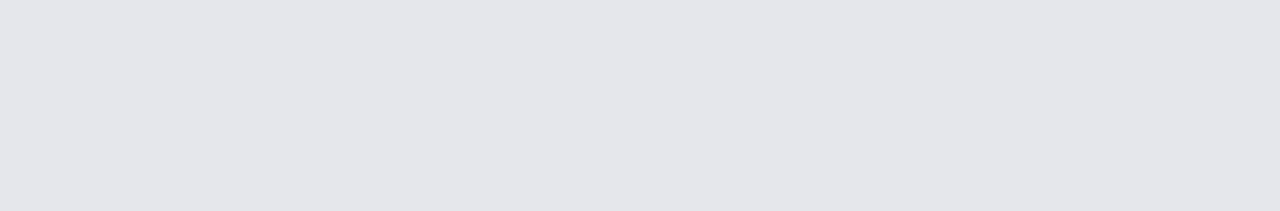
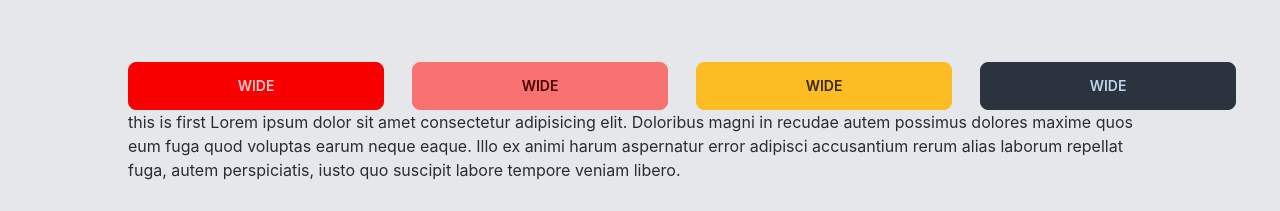
Before and after one commit to euhansarkar/yaanal-client, a React (Create React App) app: page / in a window 1280 px wide. Shown: the part 1212-1423 px from the top of the page. Before the commit the page ends 1242 px from the top, so only its background shows below. Built offline with nearby package versions, Linux system fonts and the light colour scheme.

Commit message:
basic tab added

```diff
--- a/src/Pages/Home/FeaturedFoods/FeaturedFoods.jsx
+++ b/src/Pages/Home/FeaturedFoods/FeaturedFoods.jsx
@@ -1,11 +1,42 @@
-import React from 'react';
+import React from "react";
+import { Tab, TabList, TabPanel, Tabs } from "react-tabs";
 
 const FeaturedFoods = () => {
-    return (
-        <div>
+  return (
+    <Tabs>
+      <div className="my-8">
+        <TabList className="flex w-4/5 mx-auto gap-7">
+          <Tab>
+            <button className="btn btn-wide btn-primary">Wide</button>
+          </Tab>
+          <Tab>
+            <button className="btn btn-wide btn-error">Wide</button>
+          </Tab>
+          <Tab>
+            <button className="btn btn-wide btn-warning">Wide</button>
+          </Tab>
+          <Tab>
+            <button className="btn btn-wide btn-secondary">Wide</button>
+          </Tab>
+        </TabList>
 
+        <div className="flex mx-auto w-4/5">
+          <TabPanel>
+            <h2> this is first Lorem ipsum dolor sit amet consectetur adipisicing elit. Doloribus magni in recudae autem possimus dolores maxime quos eum fuga quod voluptas earum neque eaque. Illo ex animi harum aspernatur error adipisci accusantium rerum alias laborum repellat fuga, autem perspiciatis, iusto quo suscipit labore tempore veniam libero.</h2>
+          </TabPanel>
+          <TabPanel>
+            <h2> this is second Lorem ipsum dolor sit amet consectetur, adipisicing elit. Voluptatem quia inventore ex voluptatibus, praesentium maiores deserunt et ni a quam ipsa iste doloremque recusandae omnis accusantium pariatur cupiditate deleniti corrupti culpa cum voluptatum accusamus eos sapiente? Doloremque, acNihil quo modi quasi voluptatem, amet minus possimus blanditiis consequuntur illo, assumenda cumque ratione aspernatur? Explicabo aspernatur, sequi placeat eos qui odio excepturi quo nam consectetur natus nemo iure vitae vel sunt consequuntur tenetur nesciunt, dolorum numquam a quae repudiandae debitis enim optio eveniet! Quod aperiam quibusdam earum nostrum nisi mollitia sit, qui odit quisquam, optio odio reiciendis magnam nihil! Necessitatibus aut architecto provident, soluta nihil commodi cum? Consequatur, itaque vel!</h2>
+          </TabPanel>
+          <TabPanel>
+            <h2> this is third Lorem ipsum dolor sit amet consectetur adipisicing elit. Dolor odio, commodi ipsam magnam praesentium doloribus ab perferendis obcaecati doloremque nam molestiae qui ipsum aliquam illum similique, aspernatur delectus facilis eos sed natus iure fuga. Fugit, corrupti nesciunt. Quo, tempore? Nostrum, minima eaque. Blanditiis totam eligendi pariatur libero uptatum corrupti, impedit iusto possimus illo ut asperiores nostrum nesciunt, obcaecati accusantium! Labore qui, omnis cum, voluptates suscipit quis sunt distinctio ea deserunt delectus harum est soluta saepe quia placeat tempora hic minima accusamus nobis! Distinctio quod sapiente aut est sequi dignissimos ducimus eius, officia quos quas optio totam itaque atque inventore deserunt unde. Sequi delectus culpa iure ut laborum voluptate soluta beatae quibusdam, eaque explicabo porro obcaecati! Ipsum nihil eum animi, tempora quasi corrupti provident commodi itaque numquam nostrum cupiditate sit debitis, vitae ad necessitatibus quae nisi culpa quis enim! Nobis, nisi. Molestiae, exercitationem! Doloribus, qui! Sapiente, rerum tium dignissimos ullam.</h2>
+          </TabPanel>
+          <TabPanel>
+            <h2> this is forth Loreceat tempora hic minima accusamus nobis! Distinctio quod sapiente aut est sequi dignissimos ducimus eius, officia quos quas optio totam itaque atque inventore deserunt unde. Sequi delectus culpa iure ut laborum voluptate soluta beatae quibusdam, eaque explicabo porro obcaecati! Ipsum nihil eum animi, tempora quasi corrupti provident commodi itaque numquam nostrum cupiditate sit debitis, vitae ad necessitatibus quae nisi culpa quis enim! Nobis, nisi. Molestiae, exercitationem! Doloribus, qui! Sapiente, rerum qui consectetur eaque odio animi impedit? Autem explicabo accusantium incidunt officia magnam eaque! Nulla mollitia obcaecati error repellendus aliquam aspernatur voluptas accusantium. Nesciunt nihil minus fugit eveniet excepturi. Quidem, minus velit explicabo quisquam hic illo, placeat recusandae sed fugiat et commodi eveniet optio architecto, ullam ut sapiente iusto. Recusandae maiores magnam necessitatibus beatae deserunt sed vitae dicta repudiandae excepturi consequuntur, odio perspiciatis voluptates maxime eos ad architecto, eum enim quam accusantium iste impedit soluta ipsum. Quasi, voluptatibus et ut iusto dolore dicta possimus placeat cumque perferendis quae voluptas, dignissimos voluptatum perspiciatis saepe laudantium est esse. Deleniti exercitationem praesentium dignissimos ullam.</h2>
+          </TabPanel>
         </div>
-    );
+      </div>
+    </Tabs>
+  );
 };
 
 export default FeaturedFoods;
--- a/src/Pages/Home/Home/Home.jsx
+++ b/src/Pages/Home/Home/Home.jsx
@@ -1,12 +1,14 @@
 import React from 'react';
 import Banner from '../Banner/Banner';
 import PopularProducts from '../PopularProducts/PopularProducts';
+import FeaturedFoods from '../FeaturedFoods/FeaturedFoods';
 
 const Home = () => {
     return (
         <div>
             <Banner></Banner>
             <PopularProducts></PopularProducts>
+            <FeaturedFoods></FeaturedFoods>
         </div>
     );
 };
```
